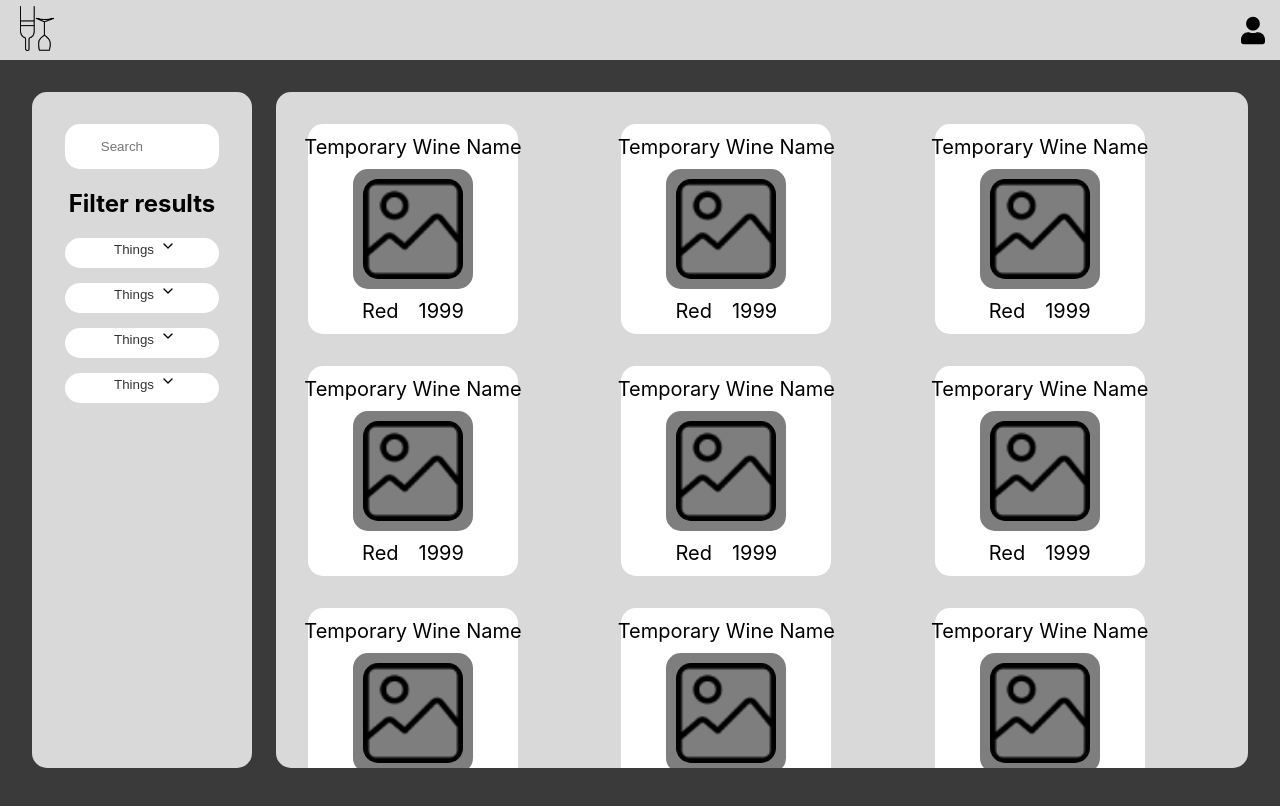
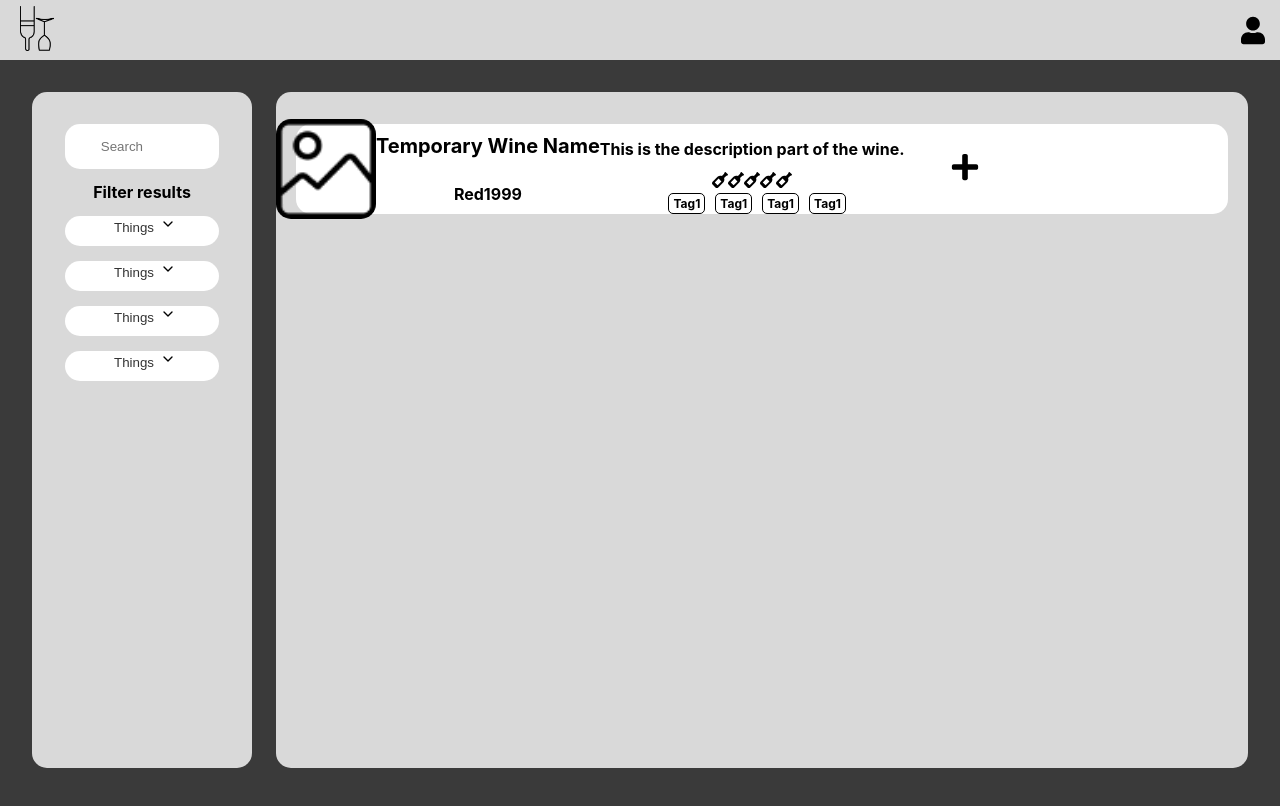
Before and after one commit to nojameshere/SDEV2990, a React (Create React App) app in the folder ProjectSite/wine-tasters/: page / in a window 1280 px wide. Shown: the top 806 px of the page. Built offline with nearby package versions, Linux system fonts and the light colour scheme.

Commit message:
Added Rating card (needs styling)
I hate CSS so much.

```diff
--- a/ProjectSite/wine-tasters/src/App.js
+++ b/ProjectSite/wine-tasters/src/App.js
@@ -5,6 +5,7 @@ import CellarCard from './CellarCard.js';
 import CellarCardAdd from './CellarCardAdd.js';
 import SearchBar from './SearchBar';
 import Dropdown from './Dropdown';
+import Rating from './Rating';
 
 function App() {
   var handleSearch = () => {
@@ -33,7 +34,8 @@ function App() {
             </div>
           </div>
           <div className='rightContent'>
-            <div className='cellarGrid'>
+          <Rating />
+            {/* <div className='cellarGrid'>
               <CellarCard />
               <CellarCard />
               <CellarCard />
@@ -44,7 +46,7 @@ function App() {
               <CellarCard />
               <CellarCard />
               <CellarCardAdd />
-            </div>
+            </div> */}
           </div>
         </div>
       </header>
--- /dev/null
+++ b/ProjectSite/wine-tasters/src/Rating.css
@@ -0,0 +1,61 @@
+.ratingCard{
+    display: flex;
+    align-items: center;
+    background-color: #fff;
+    border-radius: 15px;
+    height: 90px;
+    width: 100%;
+    margin-top: 32px;
+    margin-left: 20px;
+    margin-right: 20px;
+}
+
+.leftRatingContent{
+    display: flex;
+    align-items: center;
+    justify-content: center;
+    border-radius: 15px;
+    height: 60px;
+    width: 60px;
+}
+.winePhoto{
+    height: 60px;
+    border-radius: 15px;
+}
+h1{
+    font-size: 20px;
+}
+h2{
+    font-size: 16px;
+}
+.wineTag{
+    display: inline;
+    background-color: #fff;
+    font-size: 12px;
+    height: 20px;
+    border: 1px solid black;
+    border-radius: 5px;
+    padding: 2px 4px;
+    margin-left: 10px;
+    cursor: pointer;
+}
+
+
+
+.wineTitle {
+    display: flex;
+    flex-direction: column;
+    align-items: center;
+    text-align: center;
+    padding-left: 20px;
+  }
+
+  .bottomWineTitle {
+    display: flex;
+    align-items: flex-start;
+  }
+
+
+.addIcon {
+    height: 30px;
+}
--- /dev/null
+++ b/ProjectSite/wine-tasters/src/Rating.js
@@ -0,0 +1,58 @@
+import './Rating.css';
+import { FaPlus } from 'react-icons/fa';
+import { FaWineBottle } from 'react-icons/fa';
+var pictureIcon = '/img/picturePlaceholder.png';
+var winePhoto = '/img/tempWinePhoto.webp';
+
+
+const Rating = () => {
+    return (
+        <div className='ratingCard'>
+            <div className='leftRatingContent'>
+                <div className='winePhoto'>
+                    <img src={pictureIcon} alt={winePhoto} className='winePhoto' />
+                </div>
+            </div>
+            <div className='wineTitle'>
+                <div className='wineName'>
+                    <h1>Temporary Wine Name</h1>
+                </div>
+                <div className='bottomWineTitle'>
+                    <div className='wineType'>
+                        <h2>Red</h2>
+                    </div>
+                    <div className='wineYear'>
+                        <h2>1999</h2>
+                    </div>
+                </div>
+            </div>
+            <div className='wineInfo'>
+                <div className='upperWineInfo'>
+                    <h2>This is the description part of the wine.</h2>
+                </div>
+                <div className='lowerWineInfo'>
+                    <div className='wineRating'>
+                        <FaWineBottle className='bottleRating' />
+                        <FaWineBottle className='bottleRating' />
+                        <FaWineBottle className='bottleRating' />
+                        <FaWineBottle className='bottleRating' />
+                        <FaWineBottle className='bottleRating' />
+                    </div>
+                    <div className='wineTags'>
+                        <h5 className='wineTag'>Tag1</h5>
+                        <h5 className='wineTag'>Tag1</h5>
+                        <h5 className='wineTag'>Tag1</h5>
+                        <h5 className='wineTag'>Tag1</h5>
+                    </div>
+                </div>
+            </div>
+            <div className='addRating'>
+                <FaPlus className='addIcon' />
+            </div>
+        </div>
+    )
+
+}
+
+
+export default Rating;
```
